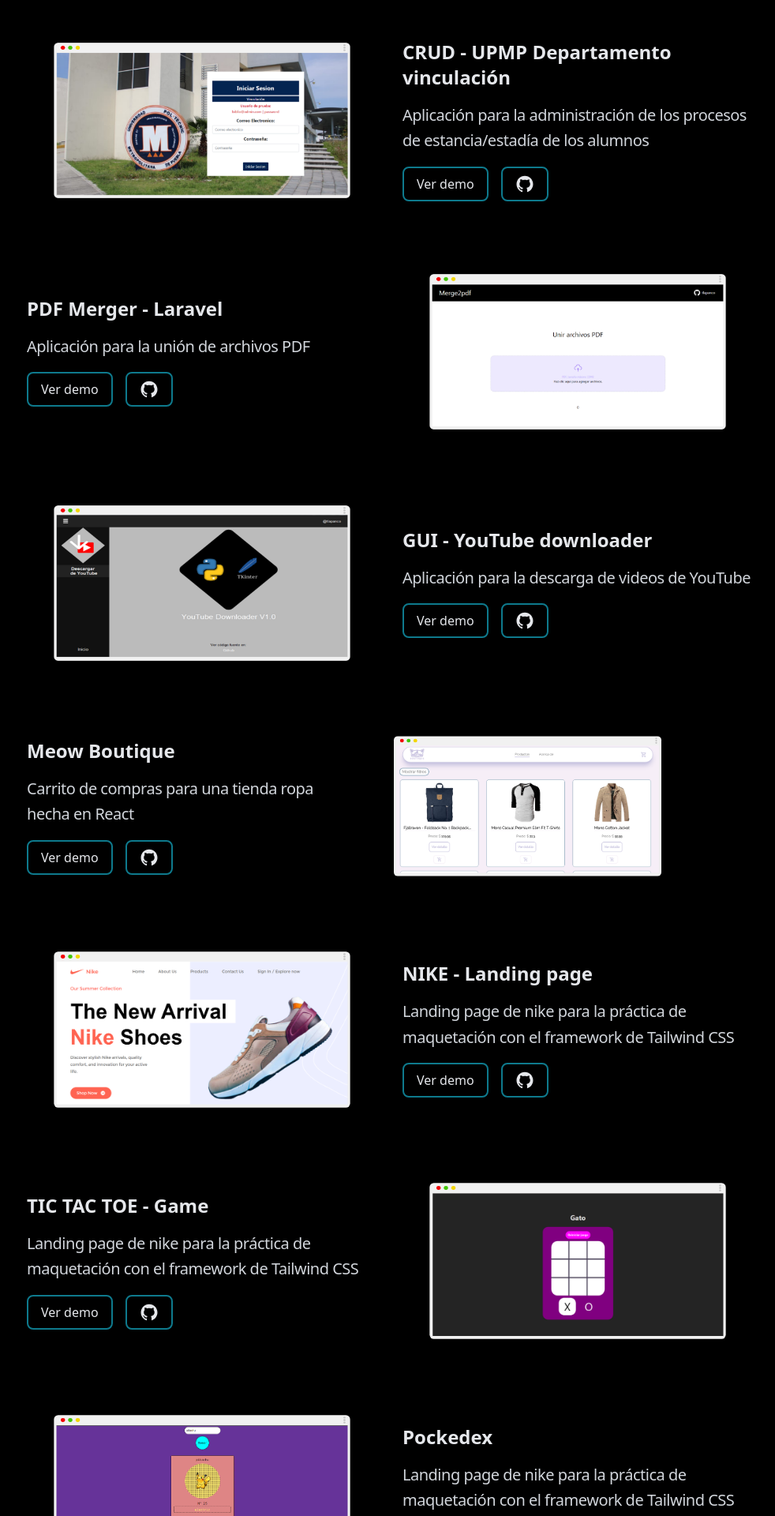
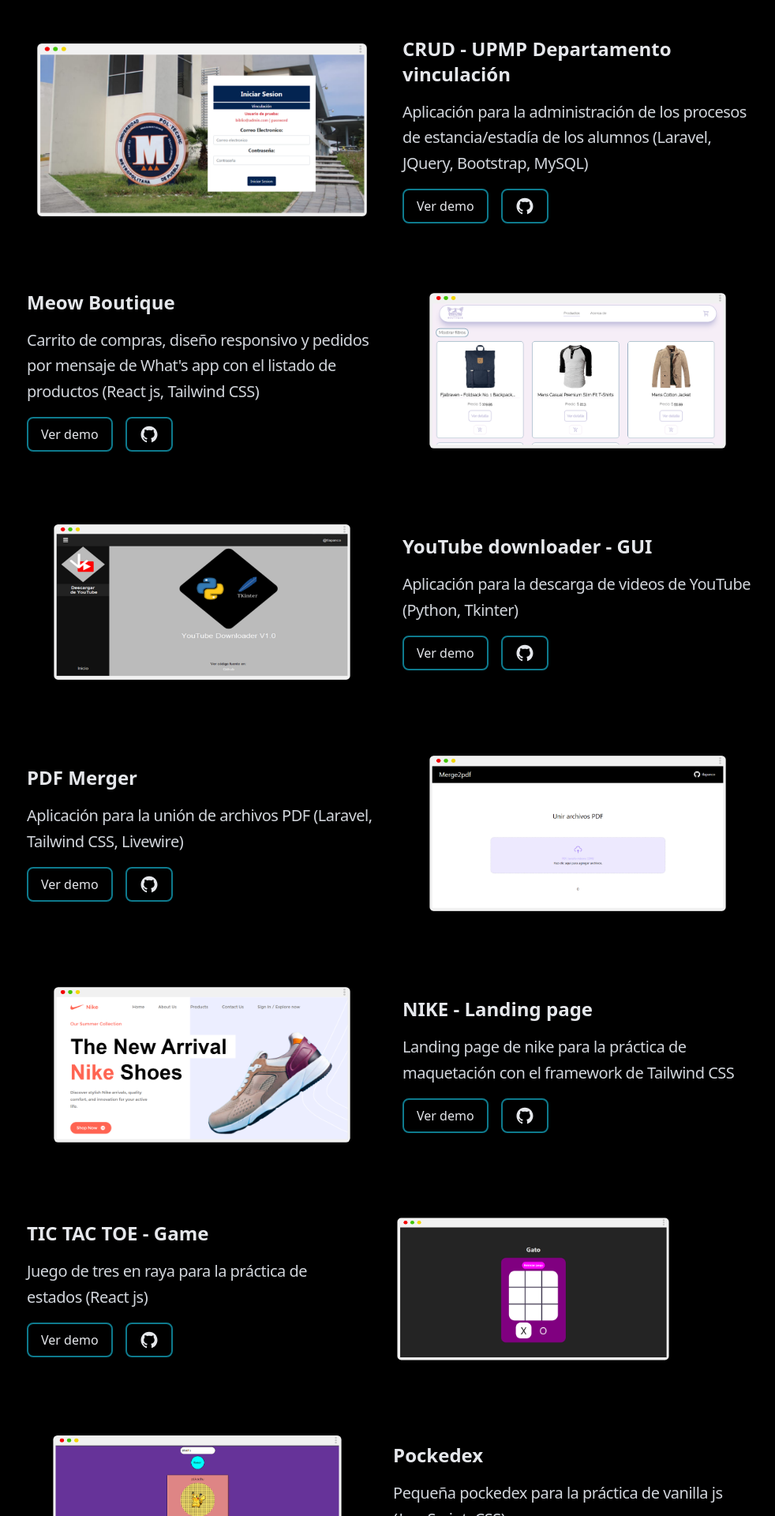
Before and after one commit to tlapanco/portfolio, a React (Vite) app: page / in a window 1280 px wide. Shown: the part 2740-4660 px from the top of the page at 79% size, without its empty margins (146-1128 px from the left). Built offline with nearby package versions, Linux system fonts and the light colour scheme; no server answers.

Commit message:
Fix - Projects descriptions

```diff
--- a/src/constants/projects.js
+++ b/src/constants/projects.js
@@ -11,37 +11,37 @@
 	{
 		img: project1,
 		title: "CRUD - UPMP Departamento vinculación",
-		description: "Aplicación para la administración de los procesos de estancia/estadía de los alumnos",
+		description: "Aplicación para la administración de los procesos de estancia/estadía de los alumnos (Laravel, JQuery, Bootstrap, MySQL)",
 		links: {
 			site: "https://demo-vinculacion.infinityfreeapp.com/proyecto_vinculacion/public/auth/login?i=1",
 			github: "https://github.com/tlapanco/crud_laravel",
 		},
 	},
 	{
-		img: project2,
-		title: "PDF Merger - Laravel",
-		description: "Aplicación para la unión de archivos PDF",
+		img: project8,
+		title: "Meow Boutique",
+		description: "Carrito de compras, diseño responsivo y pedidos por mensaje de What's app con el listado de productos (React js, Tailwind CSS)",
 		links: {
-			site: "https://tl-developer-site.infinityfreeapp.com/merge2pdf/public/",
-			github: "https://github.com/tlapanco/laravel-merge2pdf",
+			site: "https://tlapanco.github.io/m-store",
+			github: "https://github.com/tlapanco/react-store",
 		},
 	},
 	{
 		img: project3,
-		title: "GUI - YouTube downloader",
-		description: "Aplicación para la descarga de videos de YouTube",
+		title: "YouTube downloader - GUI",
+		description: "Aplicación para la descarga de videos de YouTube (Python, Tkinter)",
 		links: {
 			site: "https://drive.google.com/file/d/19aeGqWgcFIgu97yKs8-7V4d5ZvBP83DG/view?usp=drivesdk",
 			github: "https://github.com/tlapanco/gui-yt-downloader",
 		},
 	},
 	{
-		img: project8,
-		title: "Meow Boutique",
-		description: "Carrito de compras para una tienda ropa hecha en React",
+		img: project2,
+		title: "PDF Merger",
+		description: "Aplicación para la unión de archivos PDF (Laravel, Tailwind CSS, Livewire)",
 		links: {
-			site: "https://tlapanco.github.io/m-store",
-			github: "https://github.com/tlapanco/react-store",
+			site: "https://tl-developer-site.infinityfreeapp.com/merge2pdf/public/",
+			github: "https://github.com/tlapanco/laravel-merge2pdf",
 		},
 	},
 	{
@@ -56,7 +56,7 @@
 	{
 		img: project5,
 		title: "TIC TAC TOE - Game",
-		description: "Landing page de nike para la práctica de maquetación con el framework de Tailwind CSS",
+		description: "Juego de tres en raya para la práctica de estados (React js)",
 		links: {
 			site: "https://tlapanco.github.io/juego-gato-react",
 			github: "https://github.com/tlapanco/juego-gato-react",
@@ -65,7 +65,7 @@
 	{
 		img: project6,
 		title: "Pockedex",
-		description: "Landing page de nike para la práctica de maquetación con el framework de Tailwind CSS",
+		description: "Pequeña pockedex para la práctica de vanilla js (JavaScript, CSS)",
 		links: {
 			site: "https://tlapanco.github.io/JS-frontend-mission",
 			github: "https://github.com/tlapanco/juego-gato-react",
@@ -74,7 +74,7 @@
 	{
 		img: project7,
 		title: "Next marvel film",
-		description: "Página web sencilla hecha con PHP puro para la práctica de clases y la creación de pequeños motores de plantilla con php consultando una API",
+		description: "Página web para la práctica de clases y la creación de pequeños motores de plantillas con php consultando una API (PHP)",
 		links: {
 			site: "https://tl-developer-site.infinityfreeapp.com/next-marvel-film",
 			github: "https://github.com/tlapanco/php-simple-api",
```
